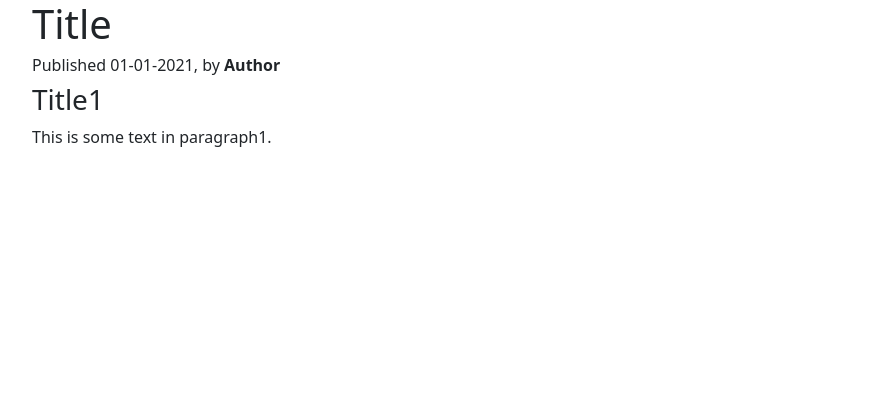
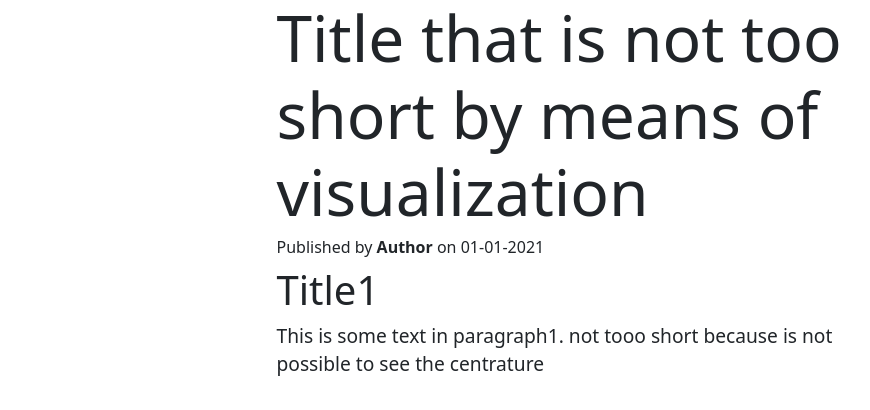
Before and after one commit to NicolaGasparotto/WEBAPPLICATION, a React (Vite) app in the folder client/: page / in a window 1280 px wide. Shown: the top 410 px of the page, without its empty margins (50-920 px from the left). Built offline with nearby package versions, Linux system fonts and the light colour scheme.

Commit message:
custom css to visulalize better the element of the webpage

```diff
--- a/client/src/components/WebPage.jsx
+++ b/client/src/components/WebPage.jsx
@@ -1,20 +1,27 @@
 import { useState } from "react";
 import Page from "./page";
+import { Container } from "react-bootstrap";
+import './style.css'
 
 function WebPage(){
 
     // const {page, setPage } = useState('');
     // retrieve page from database
-    const lContent = [ {'id': 1, 'type': 'header', 'content': 'Title1' }, {'id': 2,'type': 'paragraph', 'content': 'This is some text in paragraph1. ' } ];
-    const page = new Page(0, 'Title', 'Author', '2021-01-01', '2021-01-01', lContent);
+    const lContent = [ {'id': 1, 'type': 'header', 'content': 'Title1' }, {'id': 2,'type': 'paragraph', 'content': 'This is some text in paragraph1. not tooo short because is not possible to see the centrature' } ];
+    const page = new Page(0, 'Title that is not too short by means of visualization', 'Author', '2021-01-01', '2021-01-01', lContent);
 
     return <>
-        <h1>{page.title}</h1>
-        <h6>Published {page.publicationDate.format('DD-MM-YYYY')}, by <b>{page.author}</b></h6>
-        { /* qua ci deve essere una logica che legge in ordine il campo contentList e in base al tipo lo converte in tipo html e lo visualizza */ }
+        <Container className="justify-content-center col-md-10 col-lg-6 col-xl-7">
+        <header>
+            <h1 className="title">{page.title}</h1>
+            <h3 className="subtitle">Published by <b>{page.author}</b> on {page.publicationDate.format('DD-MM-YYYY')} </h3>
+        </header>
+        </Container>
+        <Container className="justify-content-center col-md-10 col-lg-6 col-xl-7">
+        <article>
             {lContent.map((contentI) => {
                     if(contentI.type === 'header'){
-                    return <h3 key={contentI.id}> {contentI.content}</h3>
+                        return <h2 key={contentI.id}> {contentI.content}</h2>
                     } else if(contentI.type === 'paragraph'){
                         return <p key={contentI.id}>{contentI.content}</p>
                     } else if(contentI.type === 'image'){
@@ -22,7 +29,10 @@ function WebPage(){
                     }
                 })
             }
+        </article>
+        </Container>
     </>;
 }
 
+
 export default WebPage;
--- /dev/null
+++ b/client/src/components/style.css
@@ -0,0 +1,23 @@
+.title{
+    font-size: 4.0rem;
+    font-weight: 500;
+    margin: 10;
+}
+
+.subtitle {
+    font-size: 1.0rem;
+    font-weight: 400;
+    margin: 10;
+}
+
+h2{
+    font: Lora;
+    font-size: 2.5rem;
+    font-weight: 500;
+    margin: 10;
+}
+
+p {
+    font: Lora;
+    font-size: 1.2rem;
+}
```
Lines whose indentation alone changed are shown as unchanged.
